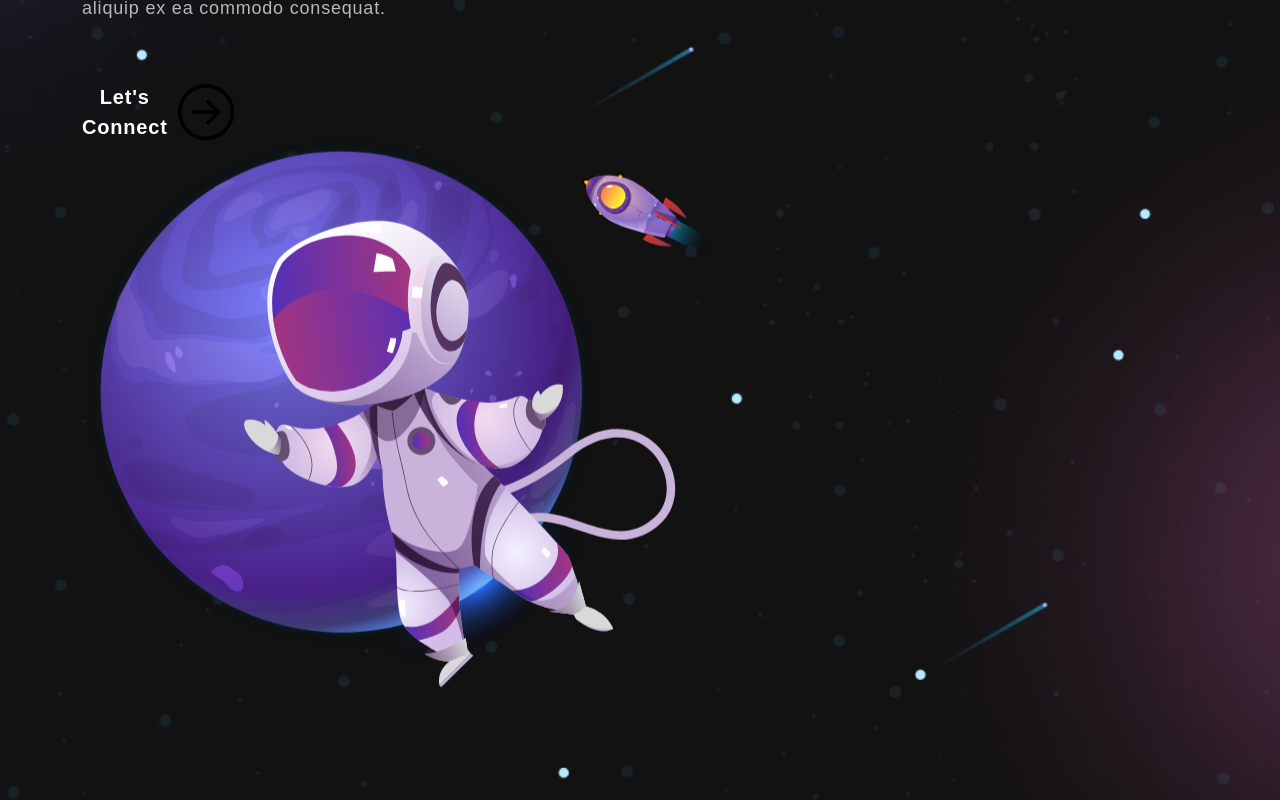
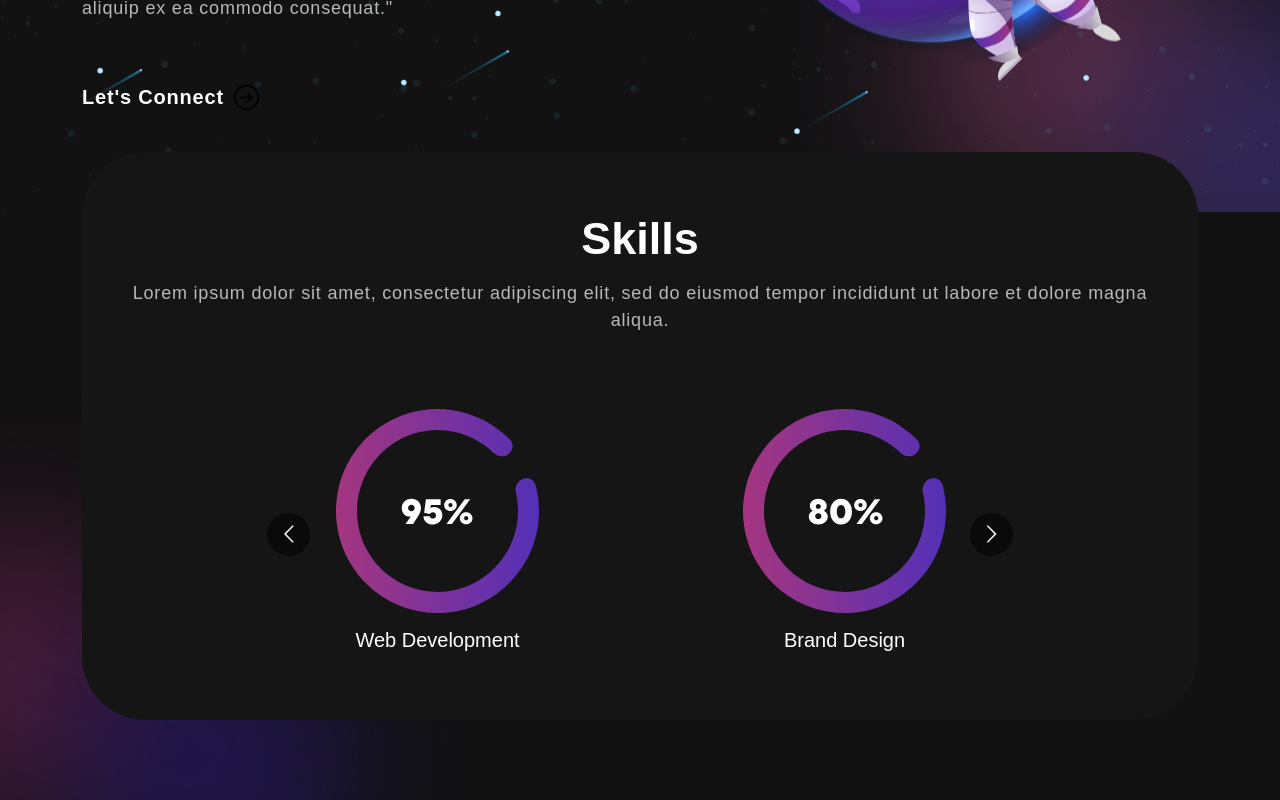
Before and after one commit to kevimuri24/my-portfolio-react, a React (Vite) app in the folder my-portfolio/: page / in a window 1280 px wide. Shown: the part 560-1360 px from the top of the page. Built offline with nearby package versions, Linux system fonts and the light colour scheme; a web font is replaced by a local one.

Commit message:
Added skills

```diff
--- a/my-portfolio/package.json
+++ b/my-portfolio/package.json
@@ -14,7 +14,8 @@
     "react": "^19.2.0",
     "react-bootstrap": "^2.10.10",
     "react-bootstrap-icons": "^1.11.6",
-    "react-dom": "^19.2.0"
+    "react-dom": "^19.2.0",
+    "react-multi-carousel": "^2.8.6"
   },
   "devDependencies": {
     "@eslint/js": "^9.39.1",
--- a/my-portfolio/src/App.css
+++ b/my-portfolio/src/App.css
@@ -311,3 +311,44 @@ nav.navbar .navbar-toggler-icon:after {
 .txt-rotate > .wrap {
   border-right: 0.08em solid #666;
 }
+
+/************ Skills Css ************/
+
+.skill {
+  padding: 0 0 50px 0;
+  position: relative;
+}
+.skill-bx {
+  background: #151515;
+  border-radius: 64px;
+  text-align: center;
+  padding: 60px 50px;
+  margin-top: -60px;
+}
+.skill h2 {
+	font-size: 45px;
+	font-weight: 700;
+}
+.skill p {
+    color: #B8B8B8;
+    font-size: 18px;
+    letter-spacing: 0.8px;
+    line-height: 1.5em;
+    margin: 14px 0 75px 0;
+}
+.skill-slider {
+  width: 80%;
+  margin: 0 auto;
+  position: relative;
+}
+.skill-slider .item img {
+  width: 50%;
+  margin: 0 auto 15px auto;
+}
+.background-image-left {
+  top: 28%;
+  position: absolute;
+  bottom: 0;
+  width: 40%;
+  z-index: -4;
+}
--- a/my-portfolio/src/App.jsx
+++ b/my-portfolio/src/App.jsx
@@ -1,6 +1,7 @@
 
 import { NavBar } from './components/NavBar'
 import { Banner } from './components/Banner'
+import { Skills } from './components/Skills'
 
 
 
@@ -14,6 +15,7 @@ function App() {
     <div className="App">
       <NavBar />
       <Banner />
+      <Skills />
     </div>
   )
 }
--- a/my-portfolio/src/components/Banner.jsx
+++ b/my-portfolio/src/components/Banner.jsx
@@ -1,65 +1,76 @@
-import {useState, useEffect } from "react";
-import {Container, Row, Col} from "react-bootstrap";
-import {ArrowRightCircle} from "react-bootstrap-icons";
+import { useState, useEffect, useCallback } from "react";
+import { Container, Row, Col } from "react-bootstrap";
+import { ArrowRightCircle } from "react-bootstrap-icons";
 import headerImg from "../assets/img/header-img.svg";
 
 export const Banner = () => {
   const [loopNum, setLoopNum] = useState(0);
   const [isDeleting, setIsDeleting] = useState(false);
-    const toRotate = [ " Web Developer ", " UI/UX Designer ", " DataEngineer "];
   const [text, setText] = useState('');
-    const period = 2000;
   const [delta, setDelta] = useState(300 - Math.random() * 100);
 
-    useEffect(() => {
-        let ticker = setInterval(()=> {
-            tick();
-        }, delta)
+  const toRotate = ["Web Developer", "UI/UX Designer", "Data Engineer"];
+  const period = 2000;
 
-    return () => {clearInterval(ticker)}
-
-    }, [text])
-
-    const tick = () => {
-        let i = loopNum % toRotate.length;
-        let fullText = toRotate[i];
-        let updatedText = isDeleting ? fullText.substring(0, text.length - 1) : fullText.substring(0, text.length + 1);
+  const tick = useCallback(() => {
+    const i = loopNum % toRotate.length;
+    const fullText = toRotate[i];
+    const updatedText = isDeleting
+      ? fullText.substring(0, text.length - 1)
+      : fullText.substring(0, text.length + 1);
 
     setText(updatedText);
 
     if (isDeleting) {
-            setDelta(prevDelta => prevDelta/2)
+      setDelta(prevDelta => prevDelta / 2);
     }
+
     if (!isDeleting && updatedText === fullText) {
       setIsDeleting(true);
       setDelta(period);
-        } else if(isDeleting && updatedText === '') {
+    } else if (isDeleting && updatedText === '') {
       setIsDeleting(false);
-            setLoopNum(loopNum + 1);
+      setLoopNum(prev => prev + 1);
       setDelta(500);
+    }
+  }, [loopNum, isDeleting, text, toRotate, period]);
 
-        }
-    }
+  useEffect(() => {
+    const ticker = setInterval(() => {
+      tick();
+    }, delta);
 
+    return () => clearInterval(ticker);
+  }, [delta, tick]);
 
   return (
     <section className="banner" id="home">
       <Container>
         <Row className="align-items-center">
           <Col xs={12} md={6} xl={7}>
-                        <span className="tagline"> Welcome to my portfolio</span>
-                        <h1>{`Hi I'm Kevin a `}<span className="wrap"><br/>{text}</span></h1>
-                        <p>"Lorem ipsum dolor sit amet, consectetur adipiscing elit, sed do eiusmod tempor incididunt ut labore et dolore magna aliqua. Ut enim ad minim veniam,
-                            quis nostrud exercitation ullamco laboris nisi ut aliquip ex ea commodo consequat.</p>
-                        <button onClick={()=> console.log('connect')}>Let's Connect <ArrowRightCircle /></button>
+            <span className="tagline">Welcome to my portfolio</span>
+            <h1>
+              {`Hi I'm Kevin, a `}
+              <span className="wrap">
+                <br />
+                {text}
+              </span>
+            </h1>
+            <p>
+              "Lorem ipsum dolor sit amet, consectetur adipiscing elit, sed do
+              eiusmod tempor incididunt ut labore et dolore magna aliqua. Ut enim
+              ad minim veniam, quis nostrud exercitation ullamco laboris nisi ut
+              aliquip ex ea commodo consequat."
+            </p>
+            <button onClick={() => console.log('connect')}>
+              Let's Connect <ArrowRightCircle size={25} />
+            </button>
           </Col>
-                    <Col xs={12} md={6} xl={7}>
+          <Col xs={12} md={6} xl={5}>
             <img src={headerImg} alt="Header Img" />
           </Col>
         </Row>
       </Container>
-
     </section>
-
-    )
-}
+  );
+};
--- /dev/null
+++ b/my-portfolio/src/components/Skills.jsx
@@ -0,0 +1,66 @@
+import { Col, Container, Row } from "react-bootstrap";
+import Carousel from "react-multi-carousel";
+import "react-multi-carousel/lib/styles.css";
+import meter1 from '../assets/img/meter1.svg';
+import meter2 from '../assets/img/meter2.svg';
+import meter3 from '../assets/img/meter3.svg';
+import colorSharp from '../assets/img/color-sharp.png';
+
+export const Skills = () => {
+
+  const responsive = {
+    superLargeDesktop: {
+      breakpoint: { max: 4000, min: 3000 },
+      items: 5
+    },
+    desktop: {
+      breakpoint: { max: 3000, min: 1024 },
+      items: 3
+    },
+    tablet: {
+      breakpoint: { max: 1024, min: 464 },
+      items: 2
+    },
+    mobile: {
+      breakpoint: { max: 464, min: 0 },
+      items: 1
+    }
+  };
+
+  return (
+    <section className="skill" id="skills">
+      <Container>
+        <Row>
+          <Col>
+            <div className="skill-bx">
+              <h2>Skills</h2>
+              <p>
+                Lorem ipsum dolor sit amet, consectetur adipiscing elit, sed do
+                eiusmod tempor incididunt ut labore et dolore magna aliqua.
+              </p>
+              <Carousel responsive={responsive} infinite={true} className="skill-slider">
+                <div className="item">
+                  <img src={meter1} alt="Web Development" />
+                  <h5>Web Development</h5>
+                </div>
+                <div className="item">
+                  <img src={meter2} alt="Brand Design" />
+                  <h5>Brand Design</h5>
+                </div>
+                <div className="item">
+                  <img src={meter3} alt="Logo Design" />
+                  <h5>Logo Design</h5>
+                </div>
+                <div className="item">
+                  <img src={meter1} alt="Web Development" />
+                  <h5>Web Development</h5>
+                </div>
+              </Carousel>
+            </div>
+          </Col>
+        </Row>
+      </Container>
+      <img className="background-image-left" src={colorSharp} alt="Background decoration" />
+    </section>
+  );
+};
```
Also changed, not shown: 1 other file (tests, documents, lock files or other folders). Lines whose indentation alone changed are shown as unchanged.
